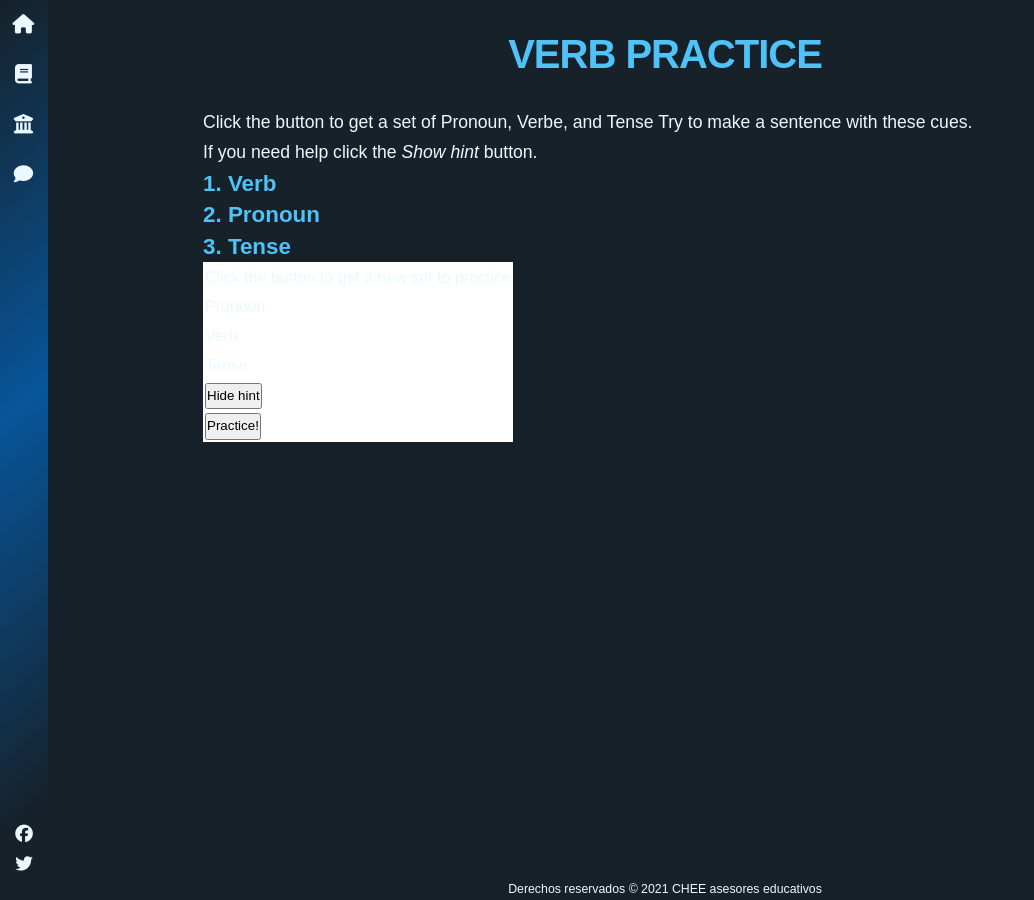
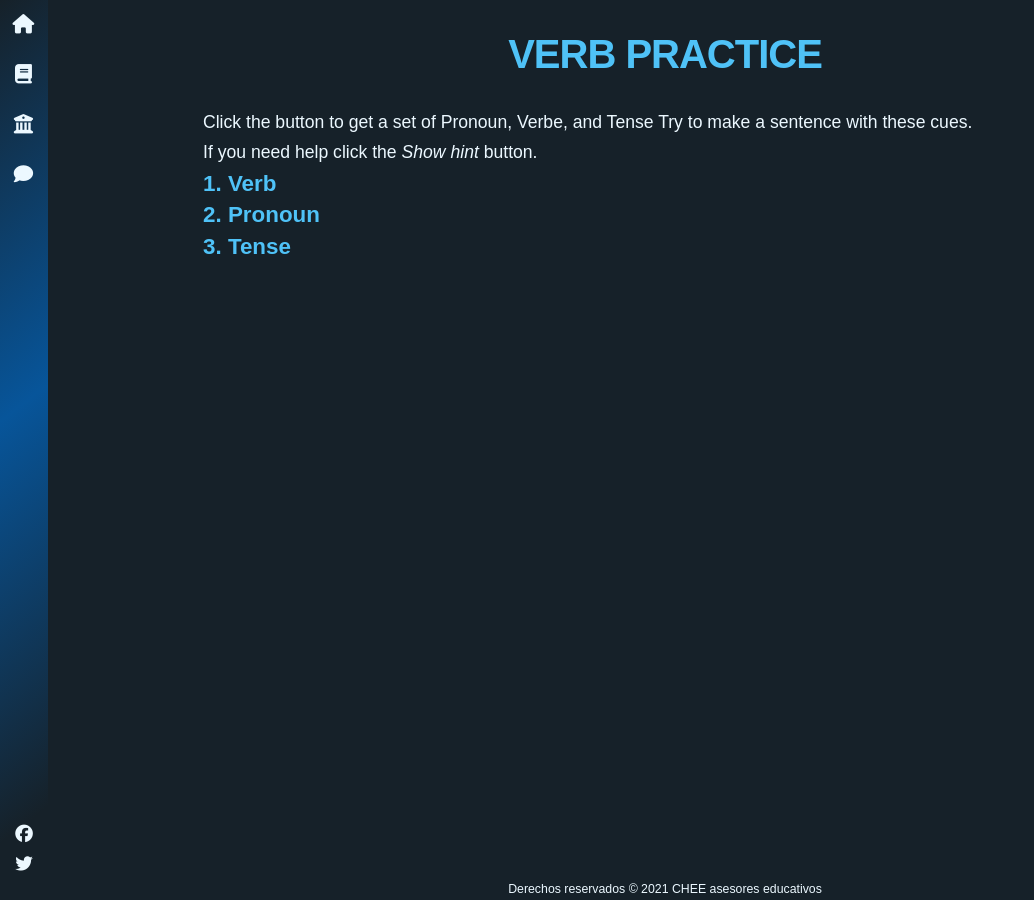
Before and after one commit to camachevaz/ESL, a Jekyll site: the page built from _posts/2021-12-14-verbos.markdown, in a window 1280 px wide. Shown: the whole page, without its empty margins (0-1034 px from the left). Built offline with Jekyll 4.4.1, drawn with Linux system fonts in a browser that asks for light colours; nearby versions of some CDN libraries; some web fonts are replaced.

Commit message:
Update 2021-12-14-verbos.markdown

```diff
--- a/_posts/2021-12-14-verbos.markdown
+++ b/_posts/2021-12-14-verbos.markdown
@@ -14,10 +14,17 @@
 
 ## 1. Verb
 
+<p id="verb"></p>
+
 ## 2. Pronoun
+
+<p id="pronoun"></p>
 
 ## 3. Tense
 
+<p id="tense"></p>
+
+{% comment %}
 <table id="verbs">
     <thead>
         <tr><td colspan="2">Click the button to get a new set to practice</td></tr>
@@ -44,6 +51,8 @@
         </tr>
     </tbody>
 </table>
+{% endcomment %}
+
 <script>
     function toggleHint(){
         let element = document.getElementById("hint");
```
